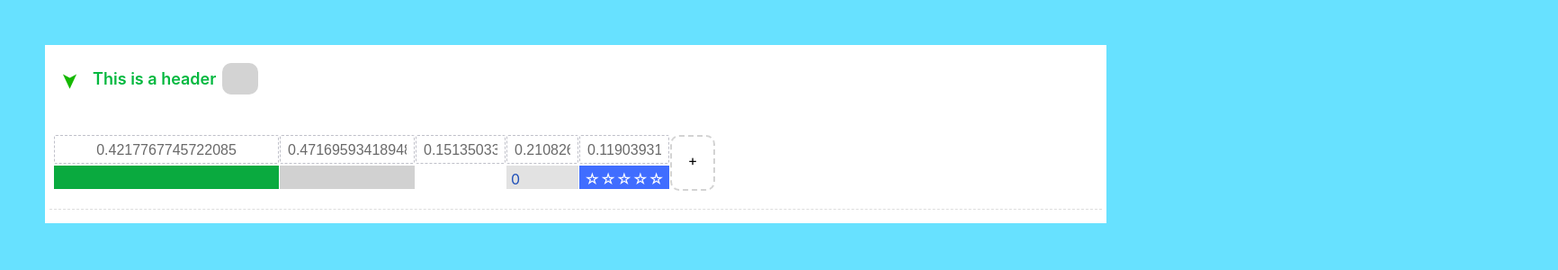
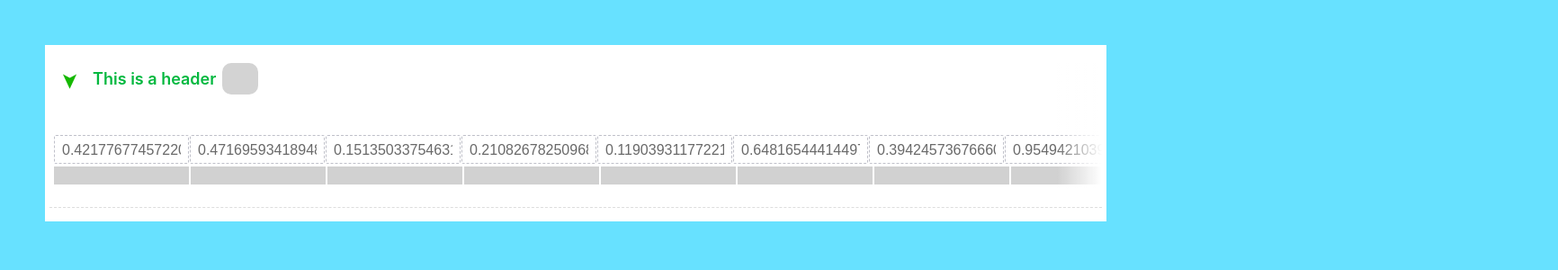
Before and after one commit to Ori-Roll/Projector, a React (Create React App) app: page / in a window 1280 px wide. Shown: the top 300 px of the page at 90% size, 1732 px wide, since content can reach past the window. Built offline with nearby package versions, Linux system fonts and the light colour scheme.

Commit message:
refactor task render returen - now works faster

```diff
--- a/src/Components/Project/Tab/Tab.js
+++ b/src/Components/Project/Tab/Tab.js
@@ -1,6 +1,6 @@
 import React, { useState, useReducer, useEffect } from "react";
 import PropTypes from "prop-types";
-import _ from "lodash";
+import _, { forEach } from "lodash";
 
 import { NewColumn, NewTask } from "../../misc/NewDataMakers";
 
@@ -128,6 +128,7 @@ function Tab({ tabItem }) {
 	const [draggedColumn, setDraggedColumn] = useState(null);
 	const [resizedColumn, setResizedColumn] = useState(null);
 	const [mouseXposition, setMouseXposition] = useState(0);
+
 	// TODO: choose drag and drop package, consider this: https://github.com/atlassian/react-beautiful-dnd
 	return (
 		<MouseMoveWrapper
@@ -165,7 +166,7 @@ function Tab({ tabItem }) {
 						return (
 							<Task
 								key={task.id}
-								task={{ ...task }}
+								task={task}
 								columns={tabData.columns}
 								changeTabData={changeTabData}
 								resizedColumn={resizedColumn}
--- /dev/null
+++ b/src/Components/Project/Tab/Task/CellWrapper.js
@@ -0,0 +1,28 @@
+import React from "react";
+import PropTypes from "prop-types";
+import style from "./Task.module.css";
+
+function CellWrapper({ column, createCell }) {
+	return (
+		<div
+			key={column.id}
+			className={style["cell-wrapper"]}
+			style={
+				column.isDragged
+					? { marginRight: column.spacer, opacity: "20%" }
+					: { marginRight: column.spacer }
+			}>
+			<div style={{ width: column.width }}>{createCell(column)}</div>
+		</div>
+	);
+}
+
+CellWrapper.propTypes = {};
+
+export default React.memo(CellWrapper, (prevProps, nextProps) => {
+	if (nextProps.isDragged) {
+		return prevProps.column.width === nextProps.column.width ? true : false;
+	} else {
+		return false;
+	}
+});
--- a/src/Components/Project/Tab/Task/Task.js
+++ b/src/Components/Project/Tab/Task/Task.js
@@ -6,25 +6,26 @@ import _ from "lodash";
 import { CellOfType } from "./Cells/CellTypes/CellTypes";
 
 import TextCell from "./Cells/TextCell/TextCell";
+import CellWrapper from "./CellWrapper";
 
 import Spacer from "./Spacer/Spacer";
 import style from "./Task.module.css";
 
 const renders = [];
 
-function Task(props) {
-	// Task needs to be light if not in view:
+function Task({ task, columns, changeTabData, resizedColumn, draggedColumn }) {
 	const [taskRef, inView, entry] = useInView();
-	let task, columns, changeTabData, resizedColumn, draggedColumn;
-	if (inView /*  || (!props.resizedColumn && !props.draggedColumn) */) {
+
+	/* let task, columns, changeTabData, resizedColumn, draggedColumn;
+	if (inView  || (!props.resizedColumn && !props.draggedColumn)) {
 		task = props.task;
 		columns = props.columns;
 		changeTabData = props.changeTabData;
 		resizedColumn = props.resizedColumn;
 		draggedColumn = props.draggedColumn;
 	} else {
-		/* console.log("%c Task Psoudo Render", "color: gray"); */
-	}
+		console.log("%c Task Psoudo Render", "color: gray");
+	} */
 
 	useEffect(() => {
 		console.log("%c Task Mount", "font-weight: bold; font-size: 15px; color: red;");
@@ -36,7 +37,15 @@ function Task(props) {
 			console.log(task.isMock ? "task.isMock" : `task with no key for(column.id)${column.id}`);
 			return CellOfType[column.type](Math.random(), column.newCellContent, doCellContentChange);
 		} else {
-			/* console.log(`%c new ${task.content}`, "color:green"); */
+			console.log(`%c new Cell - content ${task[column.id].content}`, "color:green");
+			/* return (
+				<TextCell
+					key={column.id}
+					id={column.id}
+					content={task[column.id].content}
+					doCellContentChange={doCellContentChange}
+				/>
+			); */
 			return CellOfType[column.type](column.id, task[column.id].content, doCellContentChange);
 		}
 	}
@@ -51,40 +60,30 @@ function Task(props) {
 
 	const delayedChangeTabData = useRef(() => changeTabData).current;
 
-	const cellContentDispatch = useRef((id, content, task) => {
+	function cellContentDispatch(id, content, task) {
 		let editedTask = { ...task };
-		/* console.log("dispatch editedTask", editedTask); */
+		console.log("dispatch editedTask", editedTask);
 		editedTask[id].content = content;
-		delayedChangeTabData({ editedTask: editedTask, type: "EDIT_TASK" });
-	}).current;
+		changeTabData({ editedTask: editedTask, type: "EDIT_TASK" });
+	}
 
 	const delayedCellContentDispatch = useRef(
 		_.debounce((id, content, task) => {
 			if (!content) console.error("No content for debounce");
 			cellContentDispatch(id, content, task);
-		}, 300)
+		}, 50)
 	).current;
 
 	return inView ? (
-		<div key={"task.id"} className={style["task"]} ref={taskRef}>
+		<div className={style["task"]} ref={taskRef}>
 			{columns.map((column) => {
-				const cellWrapperWidth = column.width;
-				const spacerWidth = column.spacer;
 				return (
-					<div
+					<CellWrapper
 						key={column.id}
-						className={style["cell-wrapper"]}
-						style={task.isMock ? { opacity: "50%" } : {}}>
-						<div
-							style={
-								column.isDragged
-									? { width: cellWrapperWidth, opacity: "20%" }
-									: { width: cellWrapperWidth }
-							}>
-							{createCell(column)}
-						</div>
-						<Spacer spacerWidth={spacerWidth} />
-					</div>
+						column={column}
+						createCell={createCell}
+						isDragged={resizedColumn ? true : false}
+					/>
 				);
 			})}
 		</div>
@@ -95,4 +94,33 @@ function Task(props) {
 
 Task.propTypes = {};
 
-export default React.memo(Task);
+export default Task;
+
+/* return inView ? (
+		<div key={"task.id"} className={style["task"]} ref={taskRef}>
+			{console.log("HERE-1")}
+			{columns.map((column) => {
+				const spacerWidth = column.spacer;
+				return (
+					<div
+						key={column.id}
+						className={style["cell-wrapper"]}
+						style={task.isMock ? { opacity: "50%" } : {}}>
+						{console.log("HERE-2")}
+						<div
+							style={
+								column.isDragged
+									? { width: cellWrapperWidth, opacity: "20%" }
+									: { width: cellWrapperWidth }
+							}>
+							{console.log("HERE-3")}
+							{createCell(column)}
+						</div>
+						<Spacer spacerWidth={spacerWidth} />
+					</div>
+				);
+			})}
+		</div>
+	) : (
+		<div key={"task.id"} className={style["pseudo-task"]} ref={taskRef}></div>
+	); */
--- a/src/Components/Project/Tab/Task/Task.module.css
+++ b/src/Components/Project/Tab/Task/Task.module.css
@@ -1,12 +1,13 @@
 .task {
 	display: flex;
 	height: 26px;
-	margin-bottom: 2px;
+	border-bottom: white 1px solid;
 }
 
 .cell-wrapper {
-	display: flex;
 	background: none;
+	transition: ease 100ms;
+	border-right: white 1px solid;
 }
 
 .pseudo-task {
--- a/src/Components/misc/NewDataMakers.js
+++ b/src/Components/misc/NewDataMakers.js
@@ -10,8 +10,20 @@ function NewColumn(type) {
 
 function NewTab(type, project) {
 	// TODO: This needs a type that changes its behaviour!
-	const newTab = { id: project.id, name: project.name, columns: [], tasks: [], tasksQuerie: [] };
-	const normalTabColumnsTMP = ["description", "text", "status", "number", "stars"]; // this needs to be according to tab type
+	const newTab = { id: makeKey(), name: "", columns: [], tasks: [], tasksQuerie: [] };
+	const normalTabColumnsTMP = [
+		/* "description", */ "text",
+		"text",
+		"text",
+		"text",
+		"text",
+		"text",
+		"text",
+		"text",
+		"text",
+		"text",
+		"text" /* , "status", "number", "stars" */,
+	]; // this needs to be according to tab type
 	//TODO: Issue here: theres a problame with spacing when only one Cell exists
 	normalTabColumnsTMP.forEach((ofType) => {
 		newTab.columns.push(NewColumn(ofType));
```
